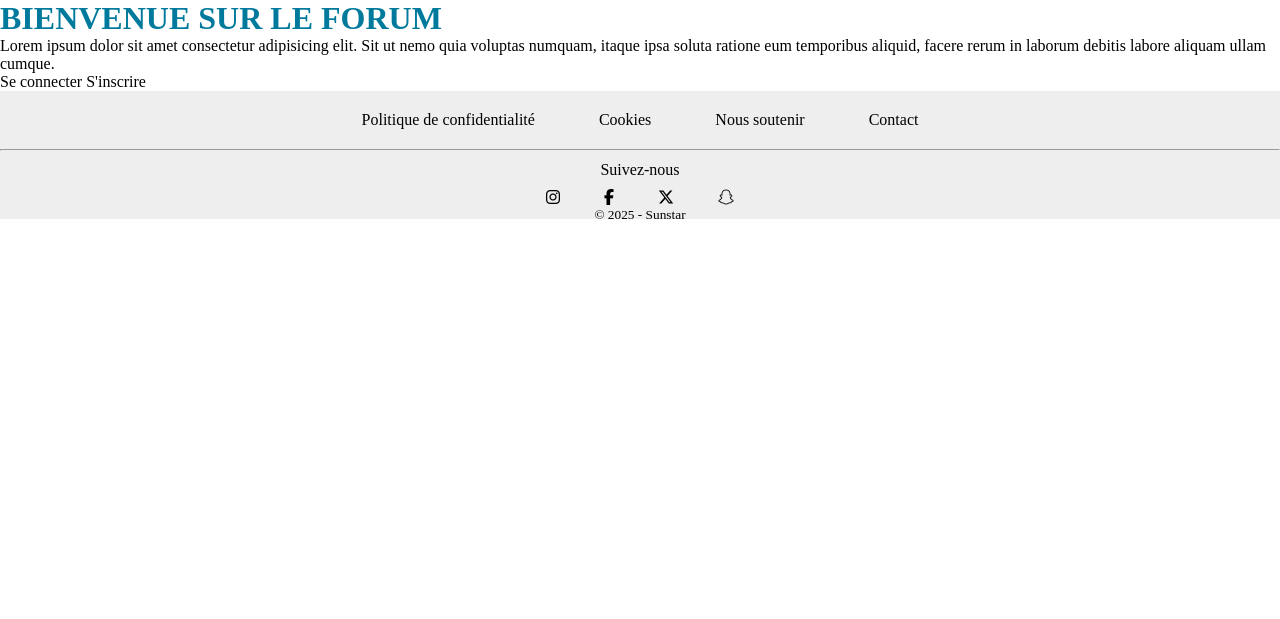
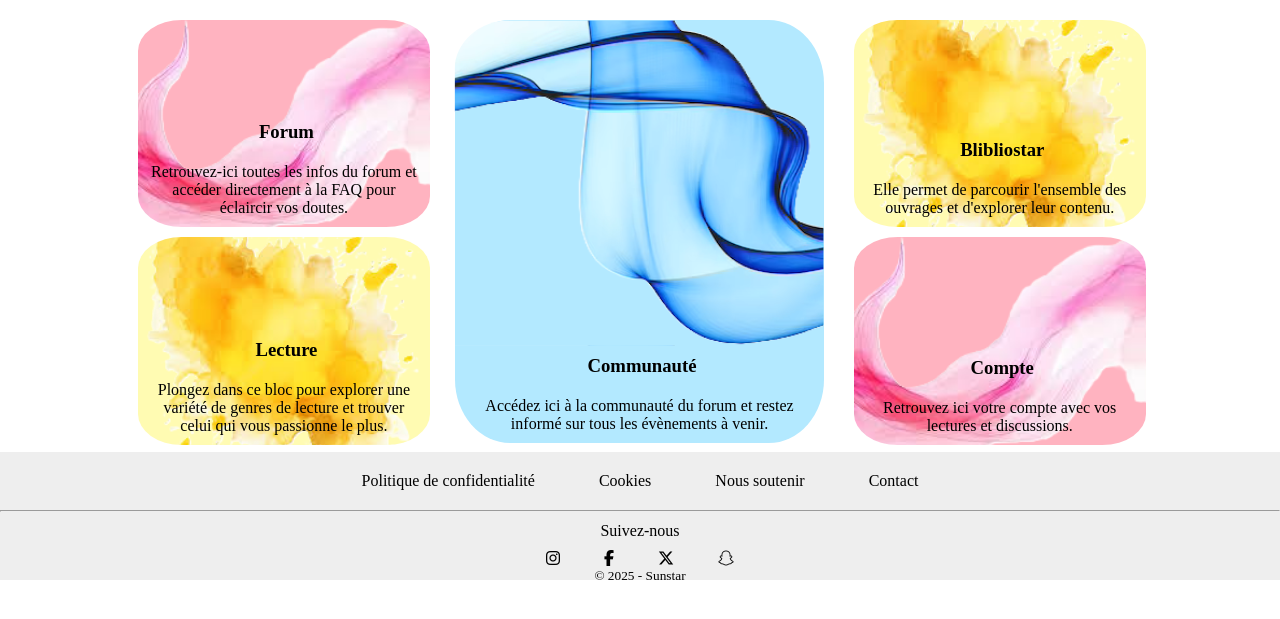
Before and after one commit to Oarlina/forum, a PHP site: page / in a window 1280 px wide. Shown: the part 64-683 px from the top of the page. Run offline with PHP 8.4, Linux system fonts and the light colour scheme; some libraries are stand-ins or nearby versions.

Commit message:
Page home + CSS

```diff
--- a/public/css/style.css
+++ b/public/css/style.css
@@ -106,5 +106,70 @@ body{
 
 /* CSS des autres pages*/
 body{
+    width: 100%;
 
+    .home_box{
+        margin: 10px auto;
+        height: 27rem;
+        width: 80%;
+        display: flex;
+        flex-direction: row;
+        text-align: center;
+        .left_box, .right_box{
+            width: 30%;
+            height: 100%;
+            .forum, .account, .reading, .blibliostar {
+                margin: 10px;
+                border-radius: 15%;
+                width: 95%;
+                height: 48%;
+
+            }
+            .forum, .account{
+                background: url('../img/home/rose.png'), #ffb3c0;
+                background-repeat: no-repeat;
+                background-size: cover;
+                background-position: center;
+
+            }
+            .reading, .blibliostar{
+                background: url('../img/home/jaune.png'), #fffbb2;
+                background-repeat: no-repeat;
+                background-size: cover;
+                background-position: center;
+            }
+        }
+        /* pour pouvoir tourner le background-image*/
+        .community::before{
+            content: "";
+            display: block;
+            height: 100%;
+            width: 100%;
+            background-image: url('../img/home/bleu.png');
+            background-size: cover;
+            background-position: center;
+            border-radius: 0 0 15% 0; /* en bas a droite, en bas a gauche, en haut a gauche, en haut a droite*/
+            transform: rotate(180deg);
+        }
+        .community{
+            margin: 10px 20px;
+            border-radius: 15%;
+            width: 36%;
+            height: 98%;
+            background-color: #B3E9FF;
+
+        }
+        /* on agis sur toutes les cases qui deviendront des liens*/
+        .community, .left_box .forum, .left_box .reading, .right_box .blibliostar, .right_box .account{
+            display: flex;
+            flex-direction: column;
+            justify-content: end;
+            p, h3{
+                padding: 10px;
+            }
+            h3{
+                padding-left: 15px;
+            }
+        }
+    }
 }
--- a/view/home.php
+++ b/view/home.php
@@ -1,8 +1,27 @@
-<h1>BIENVENUE SUR LE FORUM</h1>
+<div class="home_box">
+    <div class="left_box">
+        <div class="forum">
+            <h3>Forum</h3>
+            <p>Retrouvez-ici toutes les infos du forum et accéder directement à la FAQ pour éclaircir vos doutes.</p>
+        </div>
+        <div class="reading">
+            <h3>Lecture</h3>
+            <p>Plongez dans ce bloc pour explorer une variété de genres de lecture et trouver celui qui vous passionne le plus.</p>
+        </div>
+    </div>
+    <div class="community">
+        <h3>Communauté</h3>
+        <p>Accédez ici à la communauté du forum et restez informé sur tous les évènements à venir.</p>
+    </div>
+    <div class="right_box">
+        <div class="blibliostar">
+            <h3>Blibliostar</h3>
+            <p>Elle permet de parcourir l'ensemble des ouvrages et d'explorer leur contenu.</p>
+        </div>
+        <div class="account">
+            <h3>Compte</h3>
+            <p>Retrouvez ici votre compte avec vos lectures et discussions.</p>
+        </div>
+    </div>
 
-<p>Lorem ipsum dolor sit amet consectetur adipisicing elit. Sit ut nemo quia voluptas numquam, itaque ipsa soluta ratione eum temporibus aliquid, facere rerum in laborum debitis labore aliquam ullam cumque.</p>
-
-<p>
-    <a href="index.php?ctrl=security&action=login">Se connecter</a>
-    <a href="index.php?ctrl=security&action=register">S'inscrire</a>
-</p>
+</div>
```
Also changed, not shown: public/img/home/bleu.png (added), public/img/home/jaune.png (added), public/img/home/rose.png (added).
